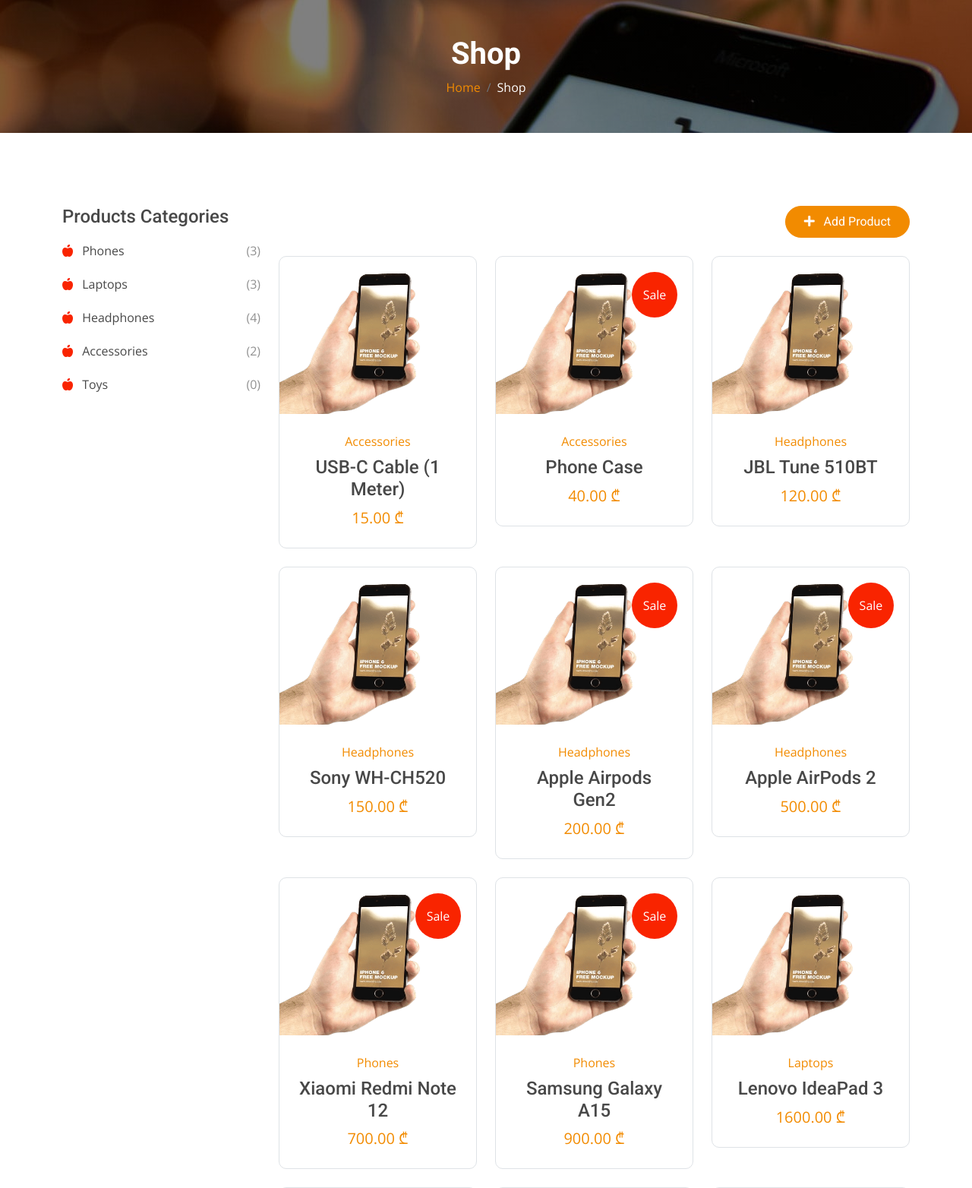
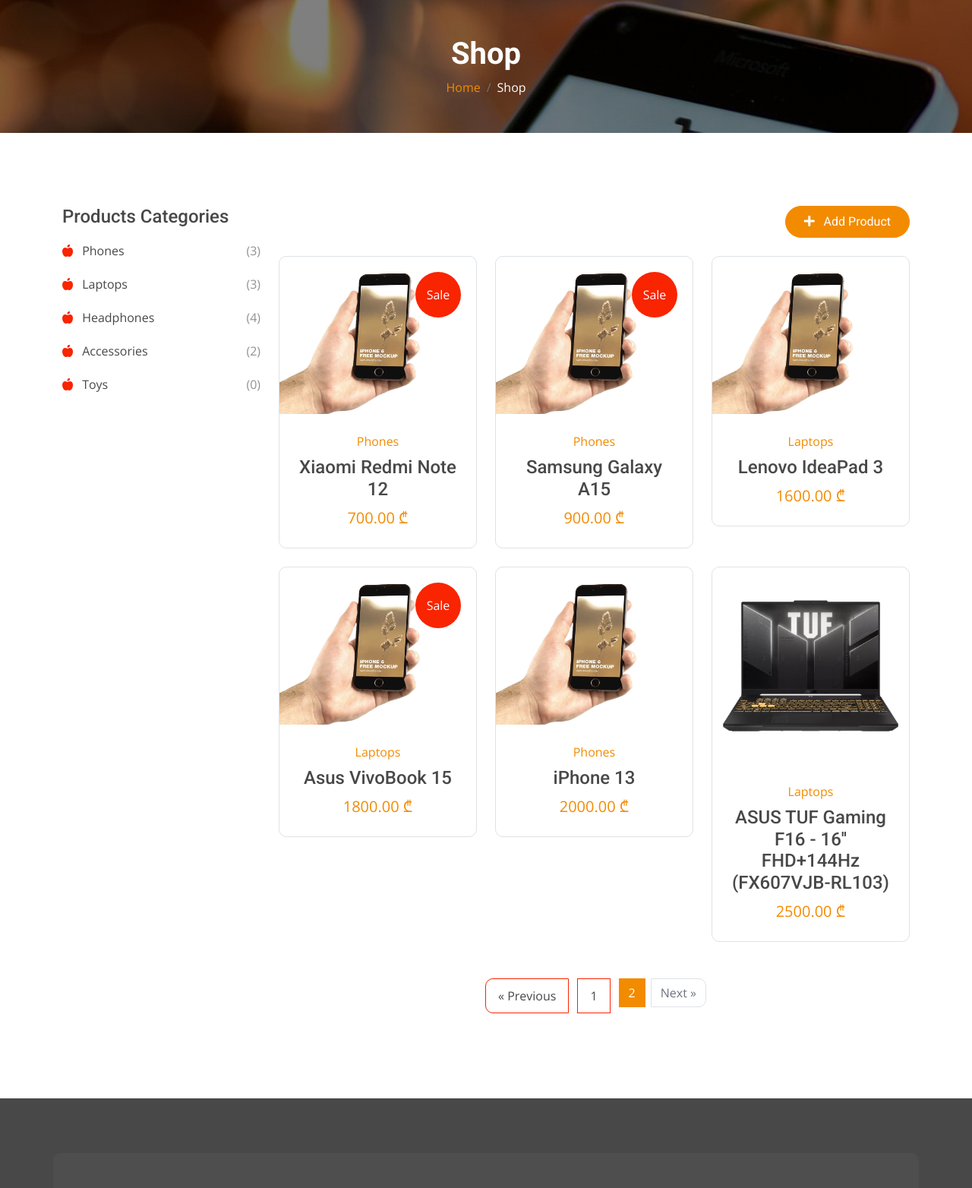
Before and after one commit to mariamikurkhashvili112-droid/django-electro, a Django app: page /shop/?page=2 in a window 1280 px wide. Shown: the part 244-1808 px from the top of the page at 76% size. Run offline with Django 5.2, Linux system fonts and the light colour scheme; data comes from the database, SQL or seed files in the repository; some libraries are stand-ins or nearby versions.

Commit message:
Add pagination, maintenance middleware and product update signal

```diff
--- /dev/null
+++ b/myshop/middleware.py
@@ -0,0 +1,15 @@
+from django.conf import settings
+from django.http import HttpResponse
+
+
+class MaintenanceModeMiddleware:
+    def __init__(self, get_response):
+        self.get_response = get_response
+
+    def __call__(self, request):
+        maintenance = getattr(settings, "MAINTENANCE_MODE", False)
+
+        if maintenance and not request.path.startswith("/admin/"):
+            return HttpResponse("Site is under maintenance", status=503)
+
+        return self.get_response(request)
--- a/myshop/settings.py
+++ b/myshop/settings.py
@@ -43,6 +43,7 @@ INSTALLED_APPS = [
 
 MIDDLEWARE = [
     "django.middleware.security.SecurityMiddleware",
+    "myshop.middleware.MaintenanceModeMiddleware",
     "django.contrib.sessions.middleware.SessionMiddleware",
     "django.middleware.common.CommonMiddleware",
     "django.middleware.csrf.CsrfViewMiddleware",
@@ -127,6 +128,9 @@ LOGIN_URL = "login"
 LOGIN_REDIRECT_URL = "home"
 LOGOUT_REDIRECT_URL = "home"
 
+# Maintenance mode: True = the whole site (except /admin/) shows "Site is under maintenance"
+MAINTENANCE_MODE = False
+
 
 # Email
 # https://docs.djangoproject.com/en/6.1/topics/email/#topic-email-configuration
--- a/store/apps.py
+++ b/store/apps.py
@@ -3,3 +3,6 @@ from django.apps import AppConfig
 
 class StoreConfig(AppConfig):
     name = "store"
+
+    def ready(self):
+        from . import signals  # noqa: F401
--- /dev/null
+++ b/store/templates/store/_pagination.html
@@ -0,0 +1,25 @@
+{% if is_paginated %}
+<nav class="mt-5" aria-label="Pagination">
+    <ul class="pagination d-flex flex-row flex-wrap justify-content-center list-unstyled gap-2">
+        {% if page_obj.has_previous %}
+        <li class="page-item"><a class="page-link" href="?page={{ page_obj.previous_page_number }}">&laquo; Previous</a></li>
+        {% else %}
+        <li class="page-item disabled"><span class="page-link">&laquo; Previous</span></li>
+        {% endif %}
+
+        {% for num in page_obj.paginator.page_range %}
+        {% if num == page_obj.number %}
+        <li class="page-item active"><span class="page-link">{{ num }}</span></li>
+        {% else %}
+        <li class="page-item"><a class="page-link" href="?page={{ num }}">{{ num }}</a></li>
+        {% endif %}
+        {% endfor %}
+
+        {% if page_obj.has_next %}
+        <li class="page-item"><a class="page-link" href="?page={{ page_obj.next_page_number }}">Next &raquo;</a></li>
+        {% else %}
+        <li class="page-item disabled"><span class="page-link">Next &raquo;</span></li>
+        {% endif %}
+    </ul>
+</nav>
+{% endif %}
--- a/store/templates/store/category.html
+++ b/store/templates/store/category.html
@@ -17,6 +17,9 @@
             <p>There are no products in this category.</p>
             {% endfor %}
         </div>
+
+        {% include 'store/_pagination.html' %}
+
         <a href="{% url 'shop' %}" class="btn btn-primary rounded-pill py-2 px-4 mt-5">← Back to Shop</a>
     </div>
 </div>
--- a/store/templates/store/sale.html
+++ b/store/templates/store/sale.html
@@ -17,6 +17,9 @@
             <p>There are no products on sale yet.</p>
             {% endfor %}
         </div>
+
+        {% include 'store/_pagination.html' %}
+
         <a href="{% url 'shop' %}" class="btn btn-primary rounded-pill py-2 px-4 mt-5">← Back to Shop</a>
     </div>
 </div>
--- a/store/templates/store/shop.html
+++ b/store/templates/store/shop.html
@@ -52,7 +52,11 @@
                             <div class="product-item rounded">
                                 <div class="product-item-inner border rounded">
                                     <div class="product-item-inner-item">
+                                        {% if product.image %}
+                                        <img src="{{ product.image.url }}" class="img-fluid w-100 rounded-top" alt="{{ product.name }}">
+                                        {% else %}
                                         <img src="{% static 'store/img/product-3.png' %}" class="img-fluid w-100 rounded-top" alt="{{ product.name }}">
+                                        {% endif %}
                                         {% if product.is_on_sale %}
                                         <div class="product-sale">Sale</div>
                                         {% endif %}
@@ -78,6 +82,8 @@
                     <p>No products have been added yet.</p>
                     {% endfor %}
                 </div>
+
+                {% include 'store/_pagination.html' %}
             </div>
 
         </div>
--- a/store/views.py
+++ b/store/views.py
@@ -1,6 +1,7 @@
 from django.contrib.auth.decorators import login_required
 from django.contrib.auth.mixins import LoginRequiredMixin
 from django.core.exceptions import PermissionDenied
+from django.core.paginator import Paginator
 from django.db.models import Count
 from django.shortcuts import get_object_or_404, redirect, render
 from django.urls import reverse
@@ -30,6 +31,7 @@ class ShopView(ListView):
     model = Product
     template_name = "store/shop.html"
     context_object_name = "products"
+    paginate_by = 6
 
     def get_queryset(self):
         return Product.objects.order_by("price")
@@ -50,9 +52,12 @@ class CategoryDetailView(DetailView):
 
     def get_context_data(self, **kwargs):
         context = super().get_context_data(**kwargs)
-        context["products"] = Product.objects.filter(
-            category=self.object
-        ).order_by("price")
+        products = Product.objects.filter(category=self.object).order_by("price")
+        paginator = Paginator(products, 4)
+        page_obj = paginator.get_page(self.request.GET.get("page"))
+        context["products"] = page_obj
+        context["page_obj"] = page_obj
+        context["is_paginated"] = page_obj.has_other_pages()
         return context
 
 
@@ -60,6 +65,7 @@ class SaleProductsView(ListView):
     model = Product
     template_name = "store/sale.html"
     context_object_name = "products"
+    paginate_by = 4
 
     def get_queryset(self):
         return Product.objects.filter(is_on_sale=True).order_by("price")
```
Also changed, not shown: store/signals.py (added, +10 -0 lines).
